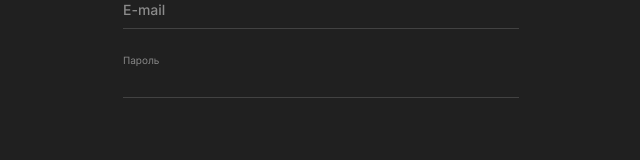
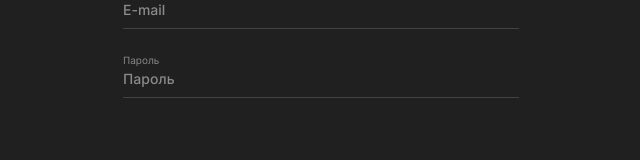
Before and after one commit to SvetAlexa/movies-explorer-frontend, a React (Create React App) app: page /signin in a window 1280 px wide. Shown: the part 232-392 px from the top of the page, without its empty margins (319-959 px from the left). Built offline with nearby package versions, Linux system fonts and the light colour scheme.

Commit message:
fix: добавить плейсхолдер

```diff
--- a/src/components/Login/Login.jsx
+++ b/src/components/Login/Login.jsx
@@ -23,6 +23,7 @@ export default function Login() {
           labelText='Пароль'
           type='password'
           name='password'
+          placeholder='Пароль'
           minLength={6}
           maxLength={30}
         />
```
